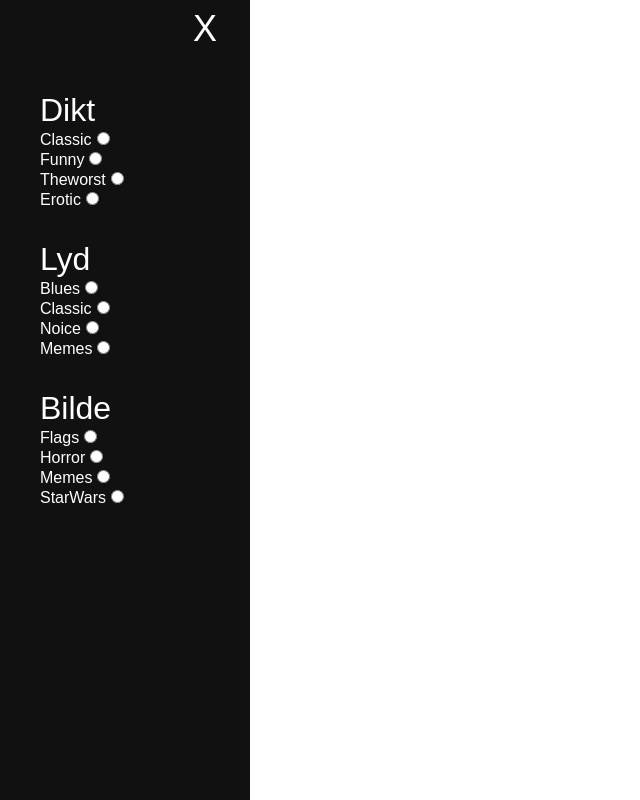
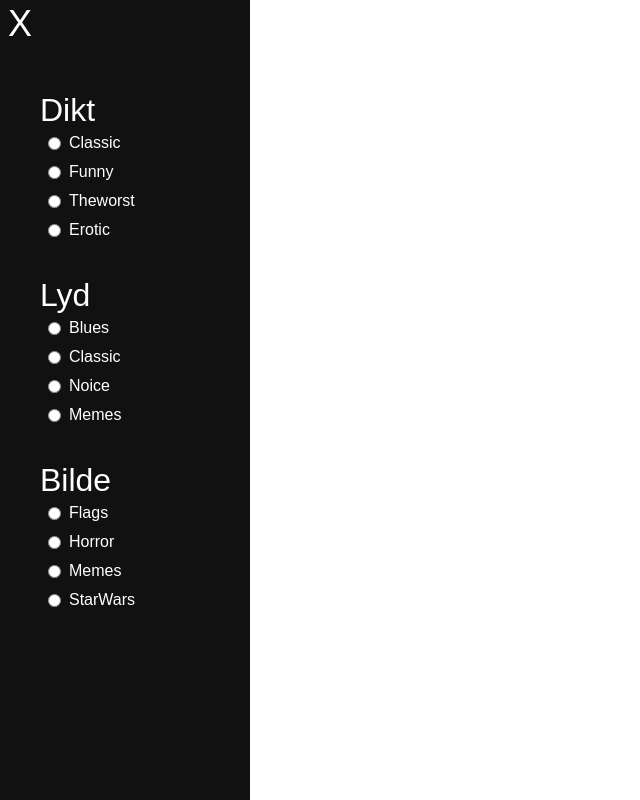
Before and after one commit to IT2810/it2810-webutvikling-h18-prosjekt-2-gruppe--39, a React (Create React App) app: page / in a window 1280 px wide. Shown: the whole page, without its empty margins (0-640 px from the left). Built offline with nearby package versions, Linux system fonts and the light colour scheme.

Commit message:
audio button changed sides

```diff
--- a/src/App.css
+++ b/src/App.css
@@ -18,5 +18,9 @@ html {
   flex-flow: row wrap;
 }
 
-.sidebar-wrapper {
+.hamburger {
+  font-size: 2rem;
+  cursor: pointer;
+  margin: 0 0 0 0.5rem;
+  padding: 0;
 }
--- a/src/components/Sidebar/Sidebar.css
+++ b/src/components/Sidebar/Sidebar.css
@@ -12,7 +12,6 @@
 }
 
 .sidebar a {
-  padding: 8px 8px 8px 32px;
   text-decoration: none;
   font-size: 25px;
   color: #818181;
@@ -36,18 +35,18 @@
 
 .sidebar .btn-close {
   position: absolute;
-  top: 0;
+  top: 0.2rem;
   right: 25px;
   font-size: 36px;
-  margin-left: 50px;
   color: white;
   cursor: pointer;
   border: none;
+  left: 0.5rem;
 }
 
-.hamburger {
-  font-size: 30px;
-  cursor: pointer;
+.radio {
+  margin: 0.5rem;
+  vertical-align: middle;
 }
 
 label {
--- a/src/components/Sidebar/Sidebar.js
+++ b/src/components/Sidebar/Sidebar.js
@@ -10,9 +10,14 @@ const imgNames = {
 
 function Checkbox(props) {
   return (
-    <label>
+    <label className="label">
+      <input
+        className="radio"
+        onClick={props.onClick}
+        type="radio"
+        name={props.name}
+      />
       {props.category}
-      <input onClick={props.onClick} type="radio" name={props.name} />
     </label>
   );
 }
```
